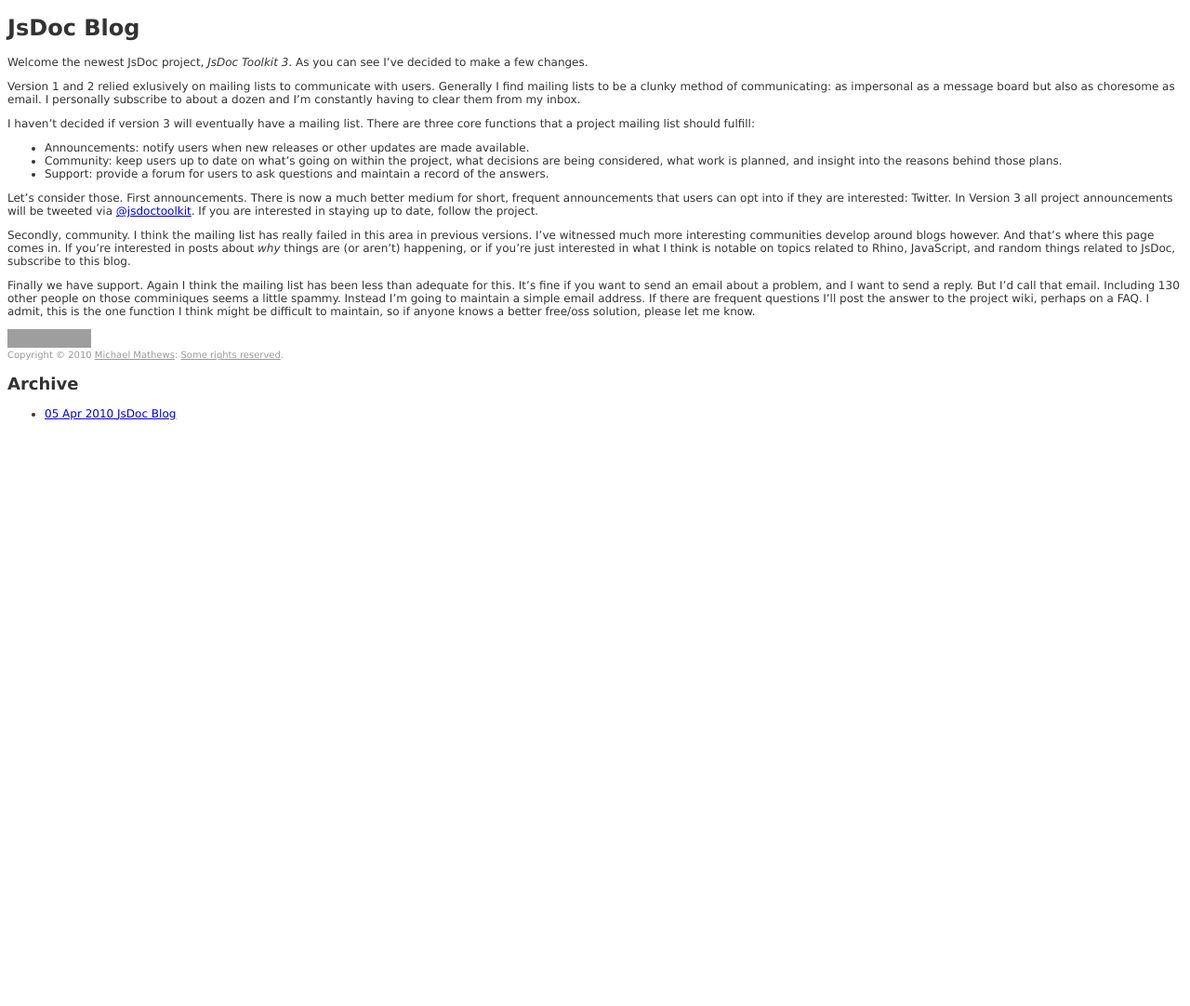
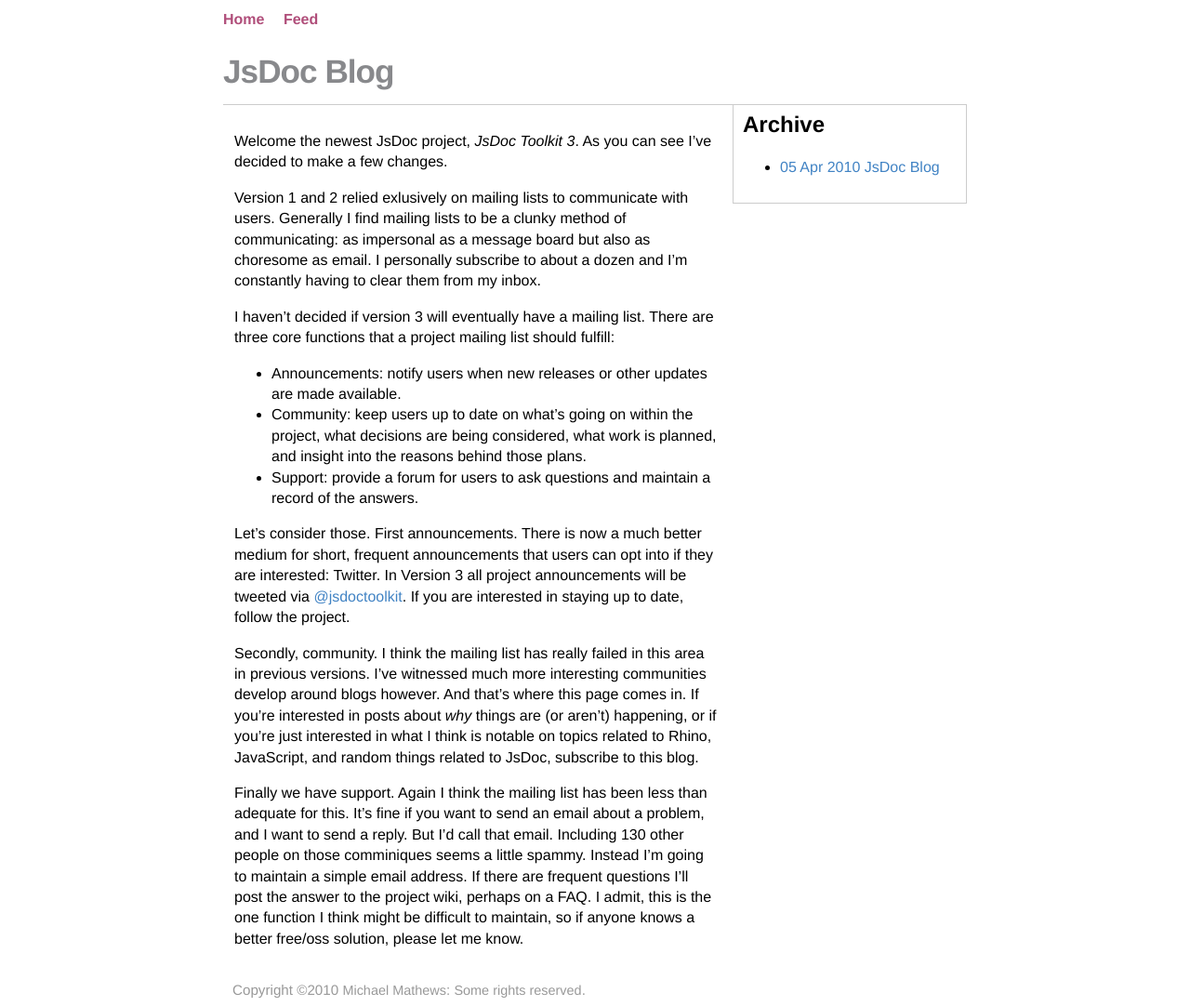
Before and after one commit to Rayi/micmath.github.com, a Jekyll site: the page built from _posts/2010-04-05-jsdoc-blog.markdown, in a window 1280 px wide. Shown: the whole page at 93% size. Built offline with Jekyll 4.4.1, drawn with Linux system fonts in a browser that asks for light colours; before the commit the page ends 900 px from its top, so only the background shows below that; grey boxes are pictures that could not be loaded.

Commit message:
Added css.

```diff
--- a/_layouts/default.html
+++ b/_layouts/default.html
@@ -9,16 +9,21 @@
 	</head>
 
 	<body>
-		<h1>{{ page.title }}</h1>
+		<div id="wrapper">
+			<div id="nav">
+				<ul>
+					<li><a href="/">Home</a></li>
+					<li><a href="/atom.xml">Feed</a></li>
+				</ul>
+			</div>
 
+			<div id="header"><h1>{{ page.title }}</h1></div>
+
+			<div id="main">
 				{{ content }}
+			</div>
 
-		<div class="sidebar">
-
-			<div class="fineprint">
-				<a rel="license" href="http://creativecommons.org/licenses/by-sa/2.0/uk/"><img alt="Creative Commons License" style="border-width:0" src="http://i.creativecommons.org/l/by-sa/2.0/uk/88x31.png" /></a><br />
-				Copyright &copy; 2010 <a href="mailto:micmath+jsdoc@gmail.com">Michael Mathews</a>: <a rel="license" href="http://creativecommons.org/licenses/by-sa/2.0/uk/">Some rights reserved</a>.
-			</div>
+			<div id="sidebar">
 
 				<div id="archive">
 					<h2>Archive</h2>
@@ -39,5 +44,10 @@
 					{% endfor %}</ul>
 				</div>
 			</div>
+
+			<div id="footer" class="fineprint">
+				Copyright &copy;2010 <a href="mailto:micmath+jsdoc@gmail.com">Michael Mathews</a>: <a rel="license" href="http://creativecommons.org/licenses/by-sa/2.0/uk/">Some rights reserved</a>.
+			</div>
+		</div>
 	</body>
 </html>
--- a/_posts/2010-04-05-jsdoc-blog.markdown
+++ b/_posts/2010-04-05-jsdoc-blog.markdown
@@ -1,6 +1,7 @@
 ---
 layout: default
 title: JsDoc Blog
+tag: jsdoc
 ---
 
 Welcome the newest JsDoc project, _JsDoc Toolkit 3_. As you can see I've decided to make a few changes.
--- a/atom.xml
+++ b/atom.xml
@@ -14,7 +14,7 @@
    <email>micmath+feed@gmail.com</email>
  </author>
 
- {% for post in site.posts limit:15 %}
+ {% for post in site.posts limit:10 %}
  <entry>
    <title>{{ post.title }}</title>
    <link href="http://micmath.github.com{{ post.url }}"/>
--- a/css/default.css
+++ b/css/default.css
@@ -1,16 +1,97 @@
-body {
-	font: 12px verdana;
-	color: #333;
+body,
+html
+{
+	margin: 0;
+	padding: 0;
+	color: #000;
+	background: #fff;
+	line-height: 140%;
+	font-family: helvetica,arial,freesans,clean,sans-serif;
+	font-size: 100%;
 }
 
-.fineprint, .fineprint a {
-	font-size: 10px;
+#wrapper {
+	width: 800px;
+	margin: 0 auto;
+}
+
+.fineprint, .fineprint a
+{
+	font-size: 0.95em;
 	color: #999;
+}
+
+#header
+{
+	color: #88898C;
+	border-bottom: 1px solid #ccc;
+	letter-spacing: -1px;
+	font-size: 1.1em;
+}
+
+#nav {
+	font-weight: bold;
+	padding: 10px 0 10px 0;
+}
+
+#nav ul {
+	margin: 0;
+	padding: 0;
+	list-style: none;
+}
+#nav li {
+	display: inline;
+	margin: 0;
+	padding: 0;
+	margin-right: 16px;
 }
 
 code {
 	display: block;
 	border: 1px solid #999;
 	padding: 4px;
-	margin-left: 12px;
+	margin-left: 15px;
+	font-family: monaco;
 }
+
+#main {
+	float: left;
+	width: 520px;
+	padding: 12px;
+}
+
+#sidebar
+{
+	float: right;
+	width: 230px;
+	padding: 10px;
+	border-width: 0 1px 1px 1px;
+	border-color: #ccc;
+	border-style: solid;
+}
+
+#footer {
+	clear: both;
+	padding: 5px 10px;
+}
+
+h2 {
+	margin:0 0 1em;
+}
+
+a, a:hover, a:visited {
+	color: #4183C4;
+	text-decoration: none;
+}
+
+#nav a, #nav a:visited
+{
+	color: #B04E7A;
+	text-decoration: none;
+}
+
+#nav a:hover
+{
+	color: #86184F;
+	text-decoration: none;
+}
```
Lines whose indentation alone changed are shown as unchanged.
